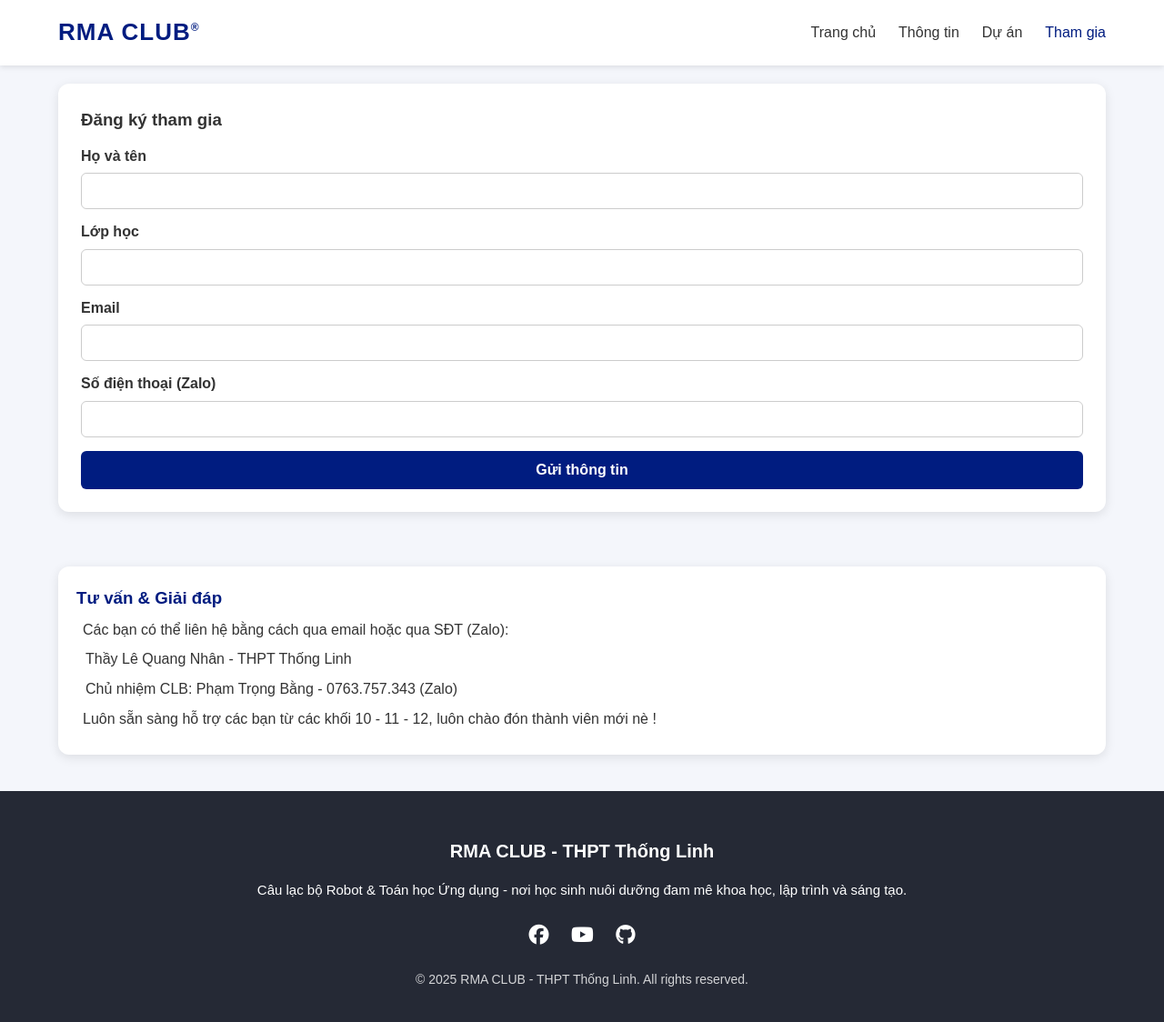
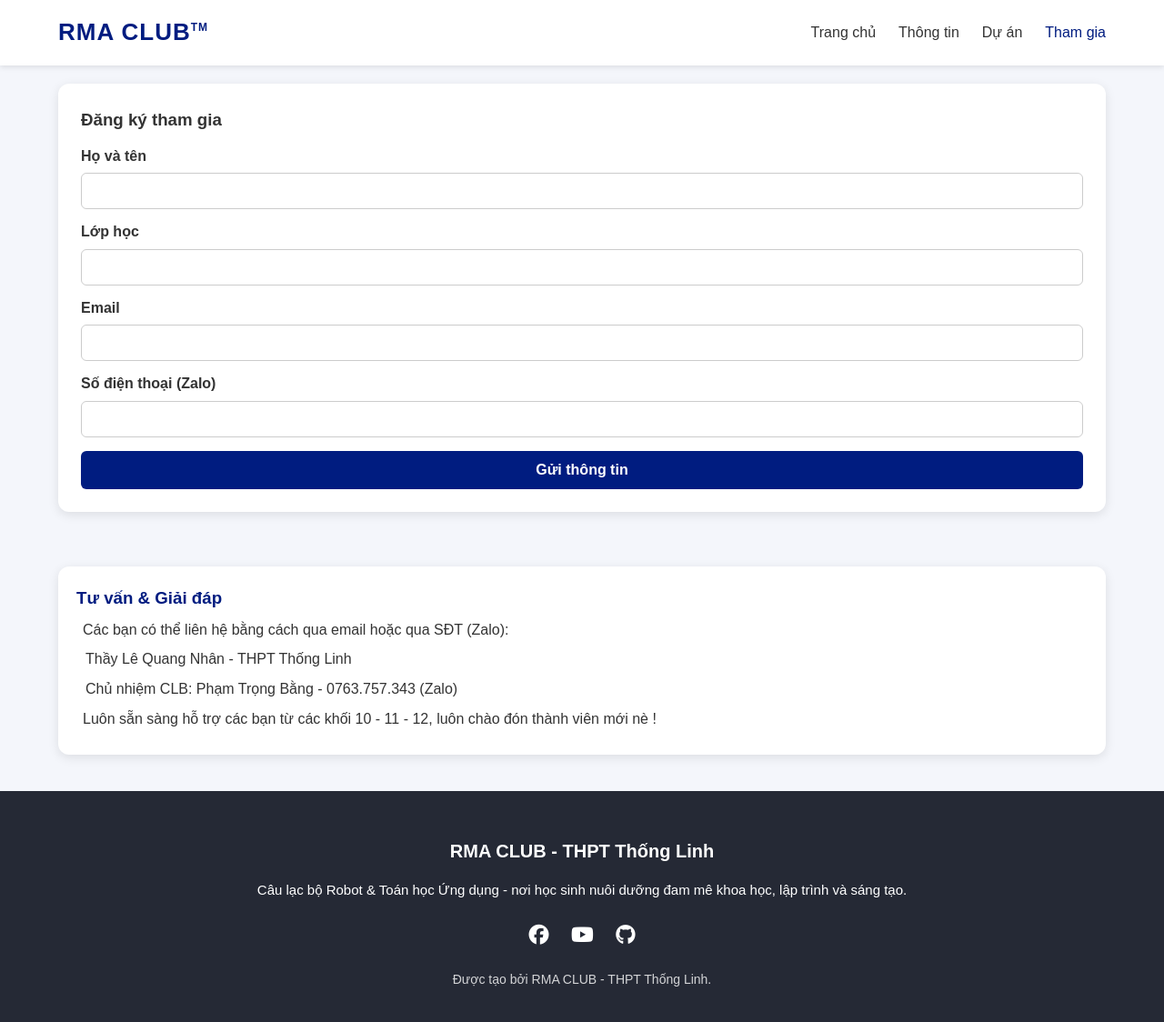
Before and after one commit to TLclass/RMA.Club.ThongLinh, a plain HTML site: page thamgia.html in a window 1280 px wide. Shown: the whole page at 91% size. Drawn offline with Linux system fonts and the light colour scheme.

Commit message:
Update thamgia.html

```diff
--- a/thamgia.html
+++ b/thamgia.html
@@ -171,7 +171,7 @@
   <!-- Header -->
   <header>
     <div class="container header-inner">
-      <h1>RMA CLUB<sup style="font-size: 12px;">&reg;</sup></h1>
+      <h1>RMA CLUB<sup style="font-size: 12px;">TM</sup></h1>
       <nav aria-label="Menu chính">
         <i class="fa fa-bars menu-toggle"></i>
         <ul>
@@ -262,7 +262,7 @@
         <a href="#"><i class="fab fa-youtube"></i></a>
         <a href="#"><i class="fab fa-github"></i></a>
       </div>
-      <small>&copy; 2025 RMA CLUB - THPT Thống Linh. All rights reserved.</small>
+      <small> Được tạo bởi RMA CLUB - THPT Thống Linh. </small>
     </div>
   </footer>
 
```
